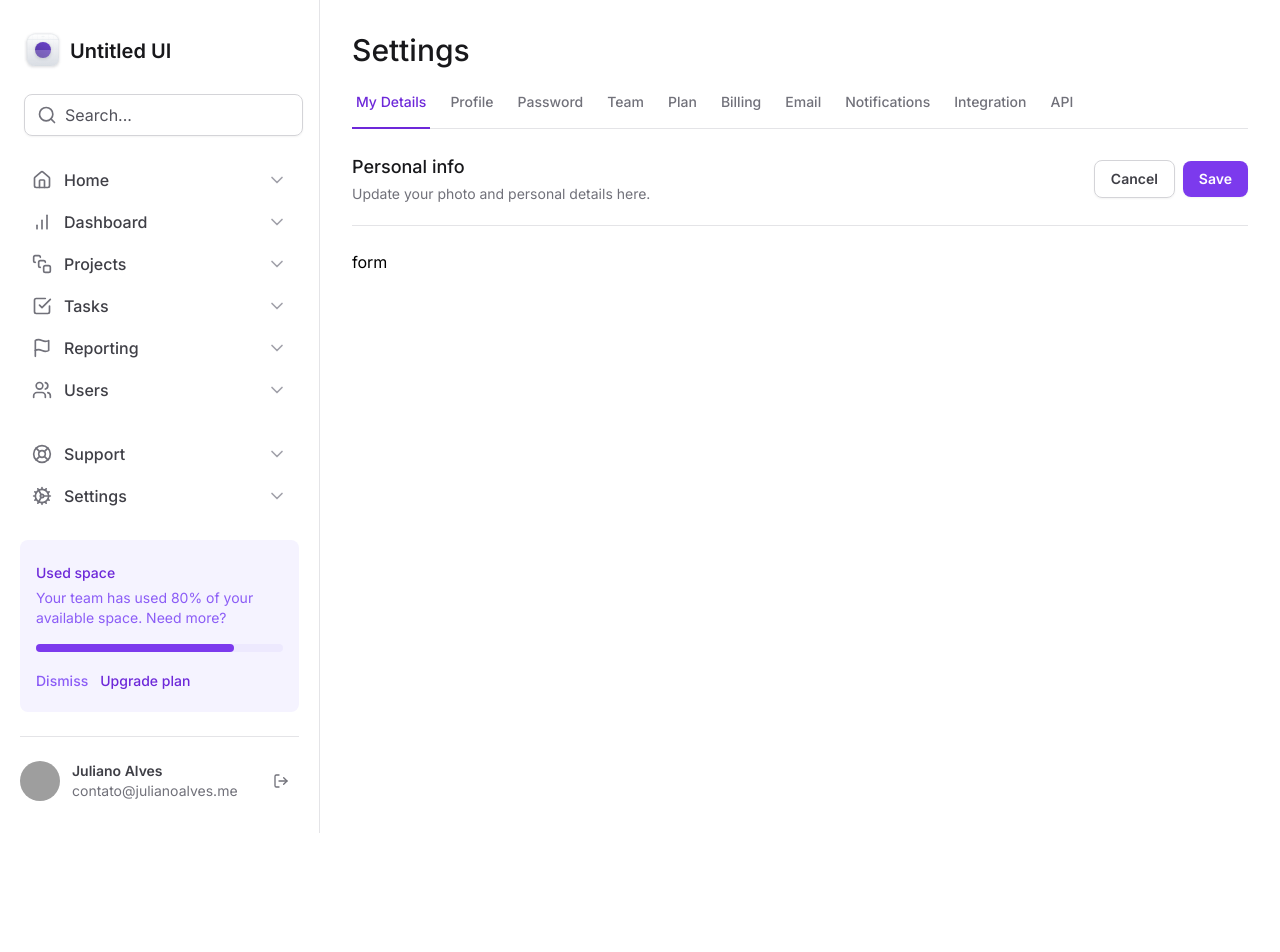
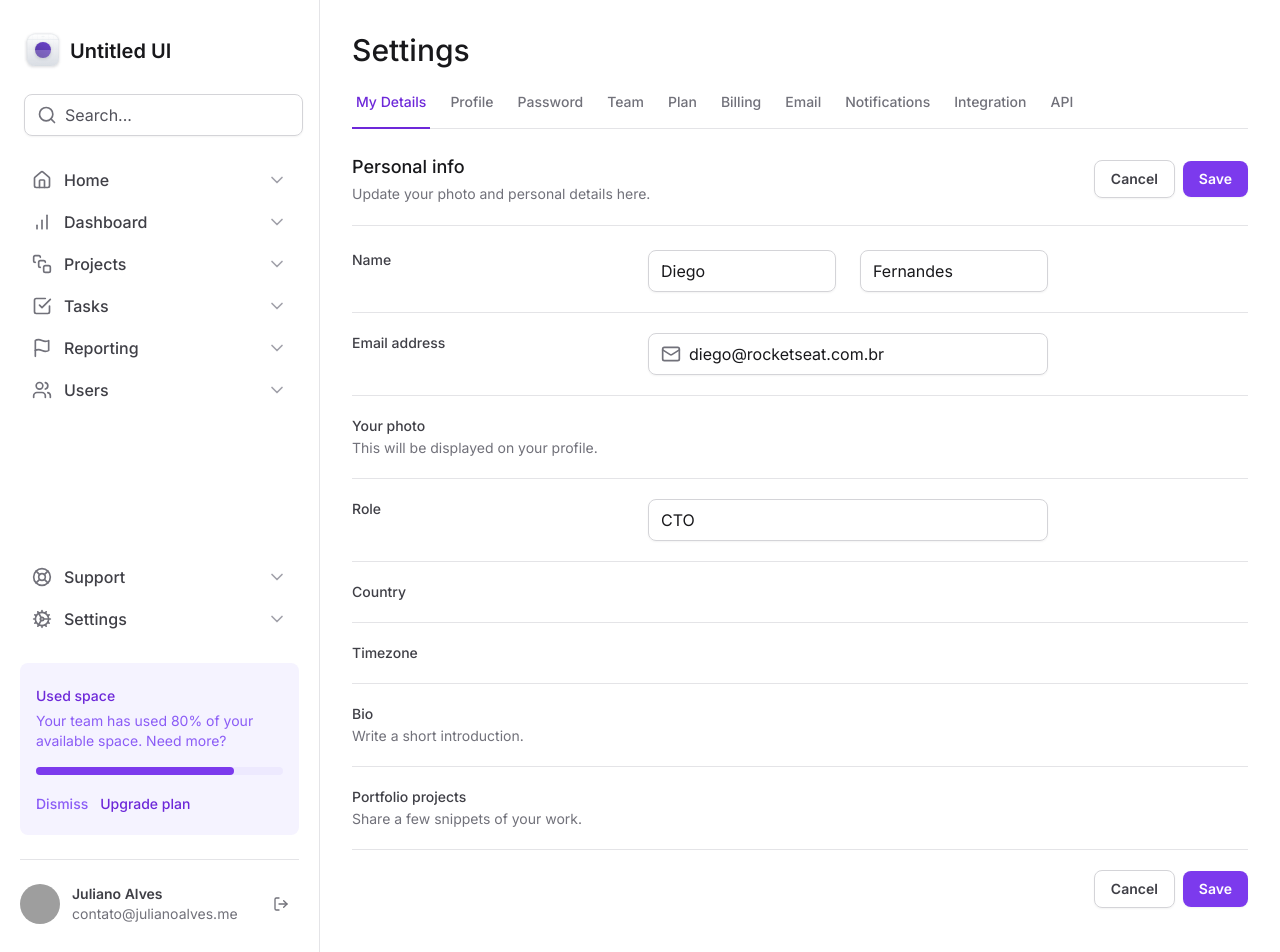
Before and after one commit to julianoalvescode/dashboard-next, a Next.js app: page / in a window 1280 px wide. Shown: the top 952 px of the page. Before the commit the page ends 833 px from the top, so only its background shows below. Built offline with nearby package versions, Linux system fonts and the light colour scheme; grey boxes are pictures that could not be loaded.

Commit message:
style: 💄 add fields form

```diff
--- a/src/app/page.tsx
+++ b/src/app/page.tsx
@@ -1,4 +1,6 @@
 import { SettingsTabs } from "@/components/SettingsTabs";
+import * as Input from "@/components/Input";
+import { Mail } from "lucide-react";
 
 export default function Home() {
   return (
@@ -29,8 +31,126 @@
             </button>
           </div>
         </div>
-        <form id="settings" action="" className="mt-6 flex w-full flex-col">
-          form
+        <form
+          id="settings"
+          className="mt-6 flex w-full flex-col gap-5 divide-y divide-zinc-200"
+        >
+          <div className="grid grid-cols-form gap-3">
+            <label
+              htmlFor="firstName"
+              className="text-sm font-medium text-zinc-700"
+            >
+              Name
+            </label>
+            <div className="grid grid-cols-2 gap-6">
+              <Input.Root>
+                <Input.Control id="firstName" defaultValue="Diego" />
+              </Input.Root>
+
+              <Input.Root>
+                <Input.Control defaultValue="Fernandes" />
+              </Input.Root>
+            </div>
+          </div>
+
+          <div className="grid grid-cols-form gap-3 pt-5">
+            <label
+              htmlFor="email"
+              className="text-sm font-medium text-zinc-700"
+            >
+              Email address
+            </label>
+            <Input.Root>
+              <Input.Prefix>
+                <Mail className="h-5 w-5 text-zinc-500" />
+              </Input.Prefix>
+              <Input.Control
+                id="email"
+                type="email"
+                defaultValue="diego@rocketseat.com.br"
+              />
+            </Input.Root>
+          </div>
+
+          <div className="grid grid-cols-form gap-3 pt-5">
+            <label
+              htmlFor="email"
+              className="text-sm font-medium text-zinc-700"
+            >
+              Your photo
+              <span className="mt-0.5 block text-sm font-normal text-zinc-500">
+                This will be displayed on your profile.
+              </span>
+            </label>
+            <div />
+          </div>
+
+          <div className="grid grid-cols-form gap-3 pt-5">
+            <label htmlFor="role" className="text-sm font-medium text-zinc-700">
+              Role
+            </label>
+            <Input.Root>
+              <Input.Control id="role" defaultValue="CTO" />
+            </Input.Root>
+          </div>
+
+          <div className="grid grid-cols-form gap-3 pt-5">
+            <label
+              htmlFor="country"
+              className="text-sm font-medium text-zinc-700"
+            >
+              Country
+            </label>
+            <div />
+          </div>
+
+          <div className="grid grid-cols-form gap-3 pt-5">
+            <label
+              htmlFor="timezone"
+              className="text-sm font-medium text-zinc-700"
+            >
+              Timezone
+            </label>
+            <div />
+          </div>
+
+          <div className="grid grid-cols-form gap-3 pt-5">
+            <label htmlFor="bio" className="text-sm font-medium text-zinc-700">
+              Bio
+              <span className="mt-0.5 block text-sm font-normal text-zinc-500">
+                Write a short introduction.
+              </span>
+            </label>
+            <div />
+          </div>
+
+          <div className="grid grid-cols-form gap-3 pt-5">
+            <label
+              htmlFor="projects"
+              className="text-sm font-medium text-zinc-700"
+            >
+              Portfolio projects
+              <span className="mt-0.5 block text-sm font-normal text-zinc-500">
+                Share a few snippets of your work.
+              </span>
+            </label>
+            <div />
+          </div>
+
+          <div className="flex items-center justify-end gap-2 pt-5">
+            <button
+              type="button"
+              className="rounded-lg border border-zinc-300 px-4 py-2 text-sm font-semibold text-zinc-700 shadow-sm hover:bg-zinc-50"
+            >
+              Cancel
+            </button>
+            <button
+              type="submit"
+              className="rounded-lg bg-violet-600 px-4 py-2 text-sm font-semibold text-white shadow-sm hover:bg-violet-700"
+            >
+              Save
+            </button>
+          </div>
         </form>
       </div>
     </>
--- a/tailwind.config.ts
+++ b/tailwind.config.ts
@@ -17,6 +17,7 @@
       gridTemplateColumns: {
         app: "minmax(18rem, 20rem) 1fr",
         profile: "max-content 1fr min-content",
+        form: "minmax(7.5rem, 17.5rem) minmax(25rem, 1fr) minmax(0, 15rem)",
       },
     },
   },
```
